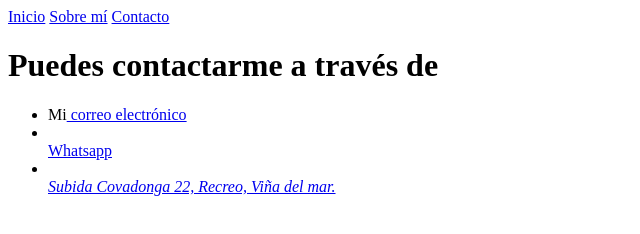
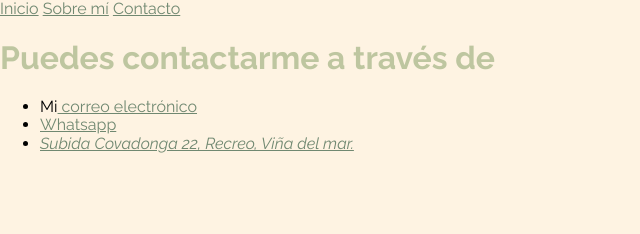
Before and after one commit to ead-codigo-2024/ejercicios-marinacabezas, a plain HTML site: page ejercicio-1/contacto.html in a window 1280 px wide. Shown: the whole page, without its empty margins (0-640 px from the left). Drawn offline with nearby package versions, Linux system fonts and the light colour scheme.

Commit message:
Incorporación CSS y mini cambios en HTML

```diff
--- a/ejercicio-1/contacto.html
+++ b/ejercicio-1/contacto.html
@@ -4,6 +4,11 @@
     <meta charset="UTF-8">
     <meta name="viewport" content="width=device-width, initial-scale=1.0">
     <title>Contacto</title>
+    <link rel="preconnect" href="https://fonts.googleapis.com">
+        <link rel="preconnect" href="https://fonts.gstatic.com" crossorigin>
+        <link href="https://fonts.googleapis.com/css2?family=Raleway:ital,wght@0,100..900;1,100..900&display=swap" rel="stylesheet">
+    <link rel="stylesheet" href="https://www.jsdelivr.com/package/npm/normalize.css">
+    <link rel="stylesheet" href="style.css" media="screen">
  </head>
     <body>
         <nav>
@@ -16,8 +21,8 @@
         </Header>
             <ul>
             <li>Mi<a href="mailto:marinacabezas.a@gmail.com"> correo electrónico</a></li>
-            <li></li><a href="+56962449314">Whatsapp</a></li>
-            <li></li><address><a href="#">Subida Covadonga 22, Recreo, Viña del mar.</a></address></li>
+            <li><a href="+56962449314">Whatsapp</a></li>
+            <li><address><a href="#">Subida Covadonga 22, Recreo, Viña del mar.</a></address></li>
             </ul>
     </body>
    </html>
--- /dev/null
+++ b/ejercicio-1/style.css
@@ -0,0 +1,30 @@
+/* Paleta de colores:
+    Beige
+        rgb(254, 243, 226)
+        FEF3E2
+
+    Verde claro
+        rgb(190, 198, 160)
+        BEC6A0
+
+    Verde oscuro
+        rgb(112, 136, 113)
+        708871
+
+    Azul
+        rgb(96, 102, 118)
+        606676
+*/
+
+body {
+    color: black;
+    background-color: rgb(254, 243, 226);
+    font-family: "Raleway"; sans-serif;
+}
+a {
+    color: rgb(112, 136, 113)
+}
+h1 {color:rgb(190, 198, 160)
+}
+h2 {color: rgb(96, 102, 118)
+}
```
Also changed, not shown: ejercicio-1/index.html (+5 -0 lines), ejercicio-1/sobre-mi.html (+6 -1 lines).
